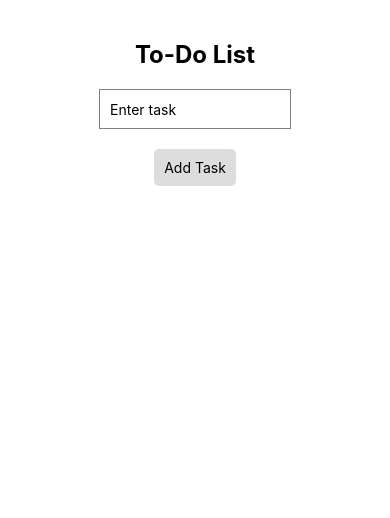
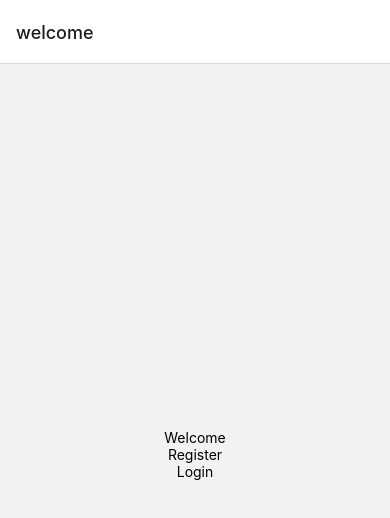
Before and after one commit to AxelH97/daily-tasks-app, a React Native app: screen / in a window 390 px wide. Shown: the top 518 px of the page. Built offline with nearby package versions, Linux system fonts and the light colour scheme.

Commit message:
fix: paths for react native route

```diff
--- a/App.js
+++ b/App.js
@@ -1,17 +1,15 @@
 // App.js
 
 import React from "react";
-import ToDoList from "./src/features/todo/toDoList";
-import style from "./src/style/toDoListStyle";
-import { View } from "react-native";
 import AppProvider from "./src/context/AppProvider";
+import { createStackNavigator } from "@react-navigation/stack";
+import Routes from "./src/features/navigation/layout/Routes";
 
+const Stack = createStackNavigator();
 const App = () => {
   return (
     <AppProvider>
-      <View style={style.container}>
-        <ToDoList />
-      </View>
+      <Routes />
     </AppProvider>
   );
 };
--- a/package.json
+++ b/package.json
@@ -10,6 +10,8 @@
   },
   "dependencies": {
     "@expo/webpack-config": "^19.0.1",
+    "@react-navigation/native": "^6.1.17",
+    "@react-navigation/stack": "^6.3.29",
     "expo": "~50.0.14",
     "expo-status-bar": "~1.11.1",
     "react": "18.2.0",
--- /dev/null
+++ b/src/features/navigation/layout/Routes.jsx
@@ -0,0 +1,22 @@
+import useRoutes from "../routing/routes";
+import { createStackNavigator } from "@react-navigation/stack";
+import { NavigationContainer } from "@react-navigation/native";
+
+export default function Routes() {
+  const Stack = createStackNavigator();
+  const routes = useRoutes();
+  console.log("routes:", routes);
+  return (
+    <NavigationContainer>
+      <Stack.Navigator>
+        {routes.map((route) => (
+          <Stack.Screen
+            key={route.path}
+            name={route.path}
+            component={route.component}
+          />
+        ))}
+      </Stack.Navigator>
+    </NavigationContainer>
+  );
+}
--- /dev/null
+++ b/src/features/navigation/routing/paths.js
@@ -0,0 +1,13 @@
+const paths = {
+  welcomescreen: "welcome",
+  register: "register",
+  login: "login",
+  forgotPassword: "forgot-password",
+  profile: "profile",
+  todos: "todos",
+  calendar: "calendar",
+  timer: "timer",
+  notepad: "notepad",
+};
+
+export { paths };
--- /dev/null
+++ b/src/features/navigation/routing/routes.js
@@ -0,0 +1,61 @@
+import { paths } from "./paths";
+import WelcomeScreen from "../../../pages/WelcomeScreen";
+import Register from "../../../pages/Register";
+import Login from "../../../pages/Login";
+import { useUsersContext } from "../../../context/UserContext";
+
+const useRoutes = () => {
+  const { user } = useUsersContext();
+  const routes = [
+    {
+      path: paths.welcomescreen,
+      component: WelcomeScreen,
+    },
+    {
+      path: paths.register,
+      component: Register,
+    },
+    {
+      path: paths.login,
+      component: Login,
+    },
+
+    /*{
+      path: paths.forgotPassword,
+      component: ForgotPassword,
+    },
+    {
+      path: paths.profile,
+      component: Profile,
+      isProtected: !user.isLoggedIn,
+      redirectTo: paths.login,
+    },
+    {
+      path: paths.todos,
+      component: Todos,
+      isProtected: !user.isLoggedIn,
+      redirectTo: paths.login,
+    },
+    {
+      path: paths.calendar,
+      component: Calendar,
+      isProtected: !user.isLoggedIn,
+      redirectTo: paths.login,
+    },
+    {
+      path: paths.timer,
+      component: Timer,
+      isProtected: !user.isLoggedIn,
+      redirectTo: paths.login,
+    },
+    {
+      path: paths.notepad,
+      component: Notepad,
+      isProtected: !user.isLoggedIn,
+      redirectTo: paths.login,
+    },*/
+  ];
+  return routes;
+};
+
+export default useRoutes;
--- /dev/null
+++ b/src/pages/WelcomeScreen.js
@@ -0,0 +1,24 @@
+import React from "react";
+import { View, Text, TouchableOpacity } from "react-native";
+import { useNavigation } from "@react-navigation/native";
+import { paths } from "../features/navigation/routing/paths";
+
+export default function WelcomeScreen() {
+  const navigation = useNavigation();
+
+  return (
+    <View style={{ flex: 1, justifyContent: "center", alignItems: "center" }}>
+      <Text>Welcome</Text>
+      <TouchableOpacity onPress={() => navigation.navigate(paths.register)}>
+        <View style={{ flexDirection: "row", alignItems: "center" }}>
+          <Text>Register</Text>
+        </View>
+      </TouchableOpacity>
+      <TouchableOpacity onPress={() => navigation.navigate(paths.login)}>
+        <View style={{ flexDirection: "row", alignItems: "center" }}>
+          <Text>Login</Text>
+        </View>
+      </TouchableOpacity>
+    </View>
+  );
+}
```
Also changed, not shown: 1 other file (tests, documents, lock files or other folders).
